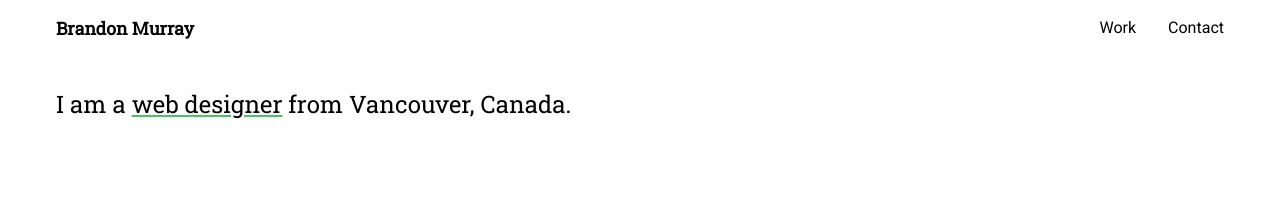
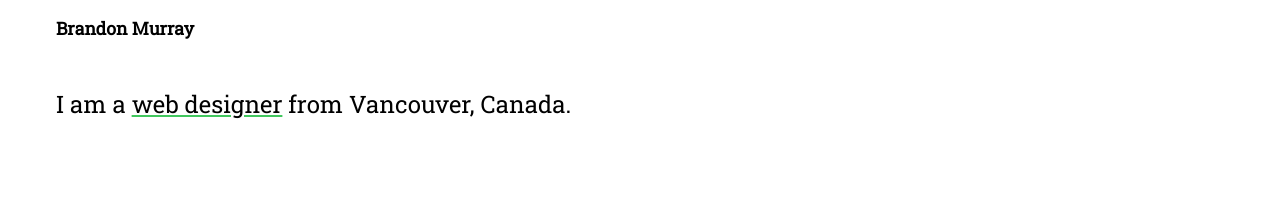
Before and after one commit to btmm/btmm.github.io, a Jekyll site: the page built from index.html, in a window 1280 px wide. Shown: the top 209 px of the page. Built offline with Jekyll 4.4.1, drawn with Linux system fonts in a browser that asks for light colours.

Commit message:
Remove header navigation

```diff
--- a/_layouts/default.html
+++ b/_layouts/default.html
@@ -47,8 +47,6 @@
 			<div class="container">
 				<div class="row">
 					<a href="/" class="column logo">Brandon Murray</a>
-					<a href="#work" class="column column-shrink">Work</a>
-					<a href="#contact" class="column column-shrink">Contact</a>
 				</div>
 			</div>
 		</header>
```
